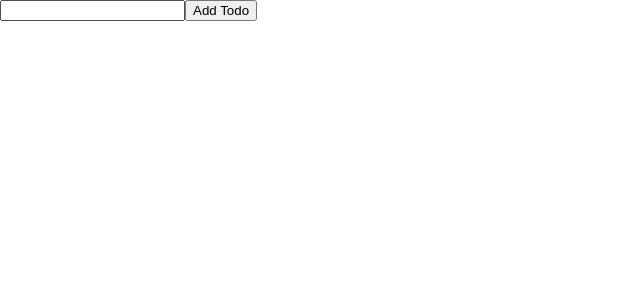
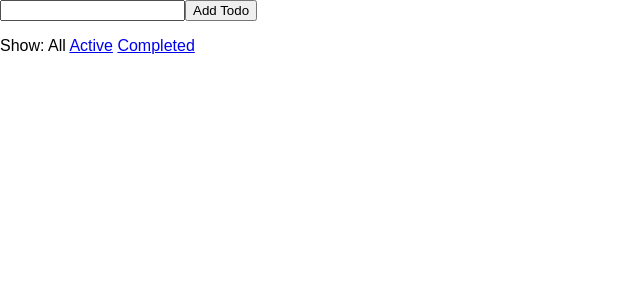
Before and after one commit to Blinnikov/ReduxEggHead, a React (Create React App) app: page / in a window 1280 px wide. Shown: the top 300 px of the page, without its empty margins (0-640 px from the left). Built offline with nearby package versions, Linux system fonts and the light colour scheme.

Commit message:
Filtering functionality

```diff
--- /dev/null
+++ b/src/FilterLink.jsx
@@ -0,0 +1,23 @@
+import React from 'react';
+import store from './store'
+
+const FilterLink = ({ filter, currentFilter, children }) => {
+  if (filter === currentFilter) {
+    return <span>{children}</span>;
+  }
+
+  return (
+    <a href='#'
+      onClick={ e => {
+        e.preventDefault();
+        store.dispatch({
+          type: 'SET_VISIBILITY_FILTER',
+          filter
+        })
+      }} >
+        {children}
+    </a>
+    );
+};
+
+export default FilterLink;
--- a/src/TodoApp.js
+++ b/src/TodoApp.jsx
@@ -1,10 +1,17 @@
 import React, { Component } from 'react';
+import FilterLink from './FilterLink'
 import store from './store';
+import getVisibleTodos from './reducers/get-visible-todos';
 
 let nextTodoId = 0;
 
 class TodoApp extends Component {
   render() {
+    const { todos, visibilityFilter } = this.props;
+    const visibleTodos = getVisibleTodos(
+      todos,
+      visibilityFilter
+    );
     return (
       <div>
         <input ref={node => {
@@ -21,7 +28,7 @@ class TodoApp extends Component {
           Add Todo
         </button>
         <ul>
-          {this.props.todos.map(todo =>
+          {visibleTodos.map(todo =>
             <li key={todo.id}
                 onClick={()=>{
                   store.dispatch({
@@ -36,6 +43,18 @@ class TodoApp extends Component {
             </li>
           )}
         </ul>
+        <p>
+          Show:
+          {' '}
+          <FilterLink filter='SHOW_ALL'
+            currentFilter={visibilityFilter}>All</FilterLink>
+          {' '}
+          <FilterLink filter='SHOW_ACTIVE'
+            currentFilter={visibilityFilter}>Active</FilterLink>
+          {' '}
+          <FilterLink filter='SHOW_COMPLETED'
+            currentFilter={visibilityFilter}>Completed</FilterLink>
+        </p>
       </div>
     );
   }
--- a/src/index.js
+++ b/src/index.js
@@ -7,7 +7,7 @@ import store from './store';
 
 const render = () => {
   ReactDOM.render(
-    <TodoApp todos={store.getState().todos}/>,
+    <TodoApp {...store.getState()}/>,
     document.getElementById('root')
   );
 };
--- /dev/null
+++ b/src/reducers/get-visible-todos.js
@@ -0,0 +1,14 @@
+const getVisibleTodos = (todos, filter) => {
+  switch (filter) {
+    case 'SHOW_ALL':
+      return todos;
+    case 'SHOW_ACTIVE':
+      return todos.filter(todo => !todo.completed);
+    case 'SHOW_COMPLETED':
+      return todos.filter(todo => todo.completed);
+    default:
+      return todos;
+  }
+};
+
+export default getVisibleTodos;
```
Also changed, not shown: src/App.jsx (renamed from src/App.js), src/Counter.jsx (renamed from src/Counter.js).
